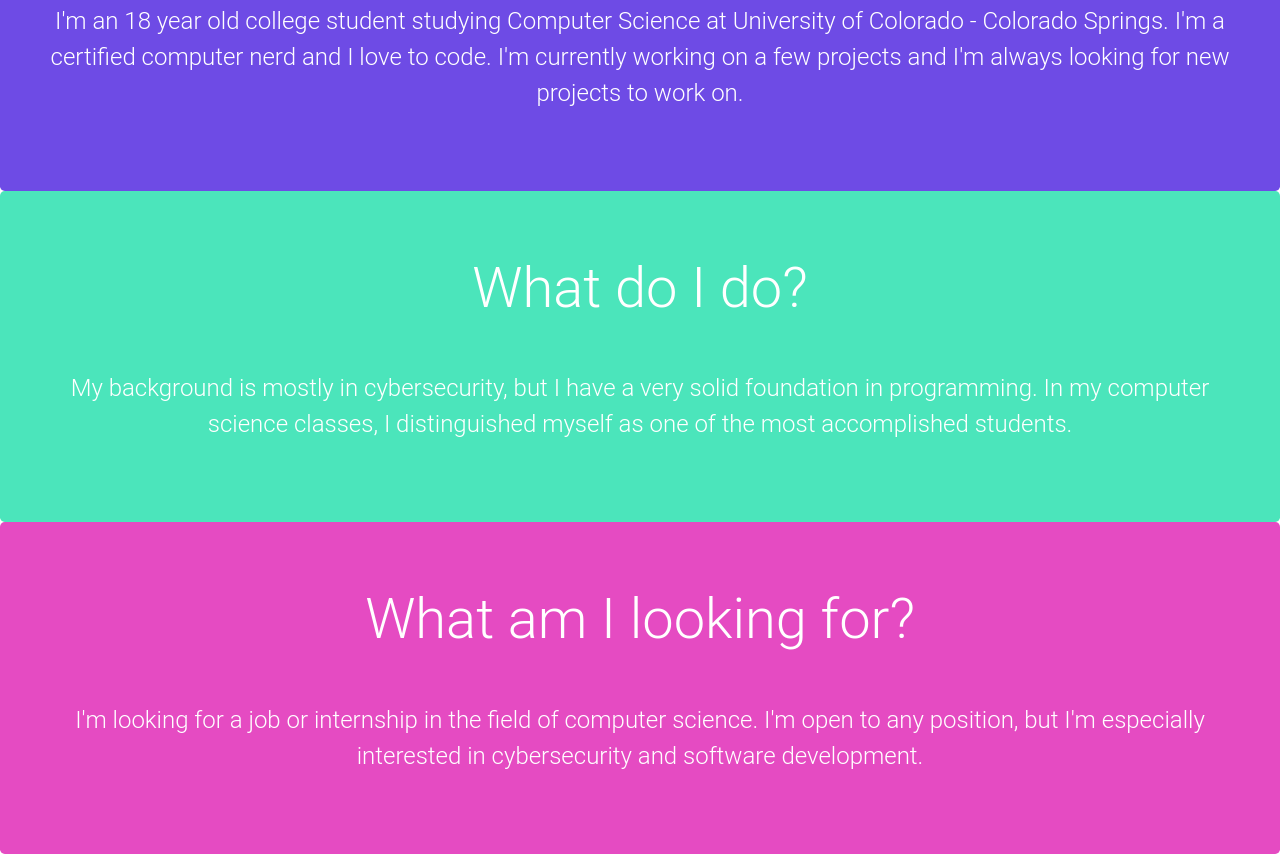
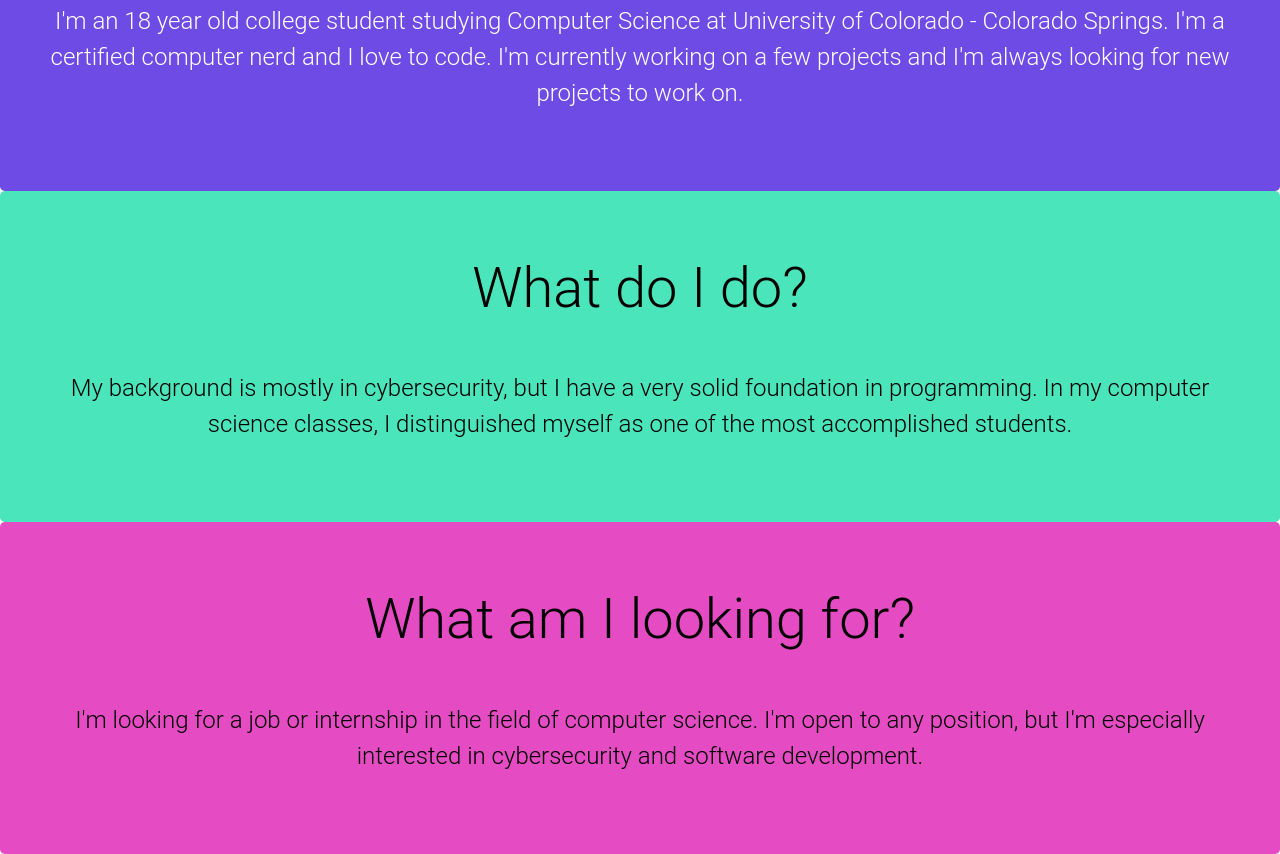
Before and after one commit to bensmart25/personal-site, a plain HTML site: page index.html in a window 1280 px wide. Shown: the part 992-1846 px from the top of the page. Drawn offline with nearby package versions, Linux system fonts and the light colour scheme.

Commit message:
Updated home page

```diff
--- a/style.css
+++ b/style.css
@@ -36,20 +36,21 @@
     margin: 0;
     padding-top: 40vh;
 }
+.who-am-i, .what-am-i-looking-for, .what-do-i-do{
+    margin: 0;
+    animation: fade-in 1s ease-in-out;
+
+}
 .who-am-i{
-    animation: fade-in 1s ease-in-out;
     background-color: #6E4BE5;
-    margin-bottom: 0;
 }
 .what-do-i-do{
-    animation: fade-in 1s ease-in-out;
     background-color: #4BE5BB;
-    margin-bottom: 0;
+    color: black;
 }
 .what-am-i-looking-for{
-    animation: fade-in 1s ease-in-out;
     background-color: #E54BC2;
-    margin-bottom: 0;
+    color: black;
 }
 .header .typewriter{
     width: 12ch;
```
